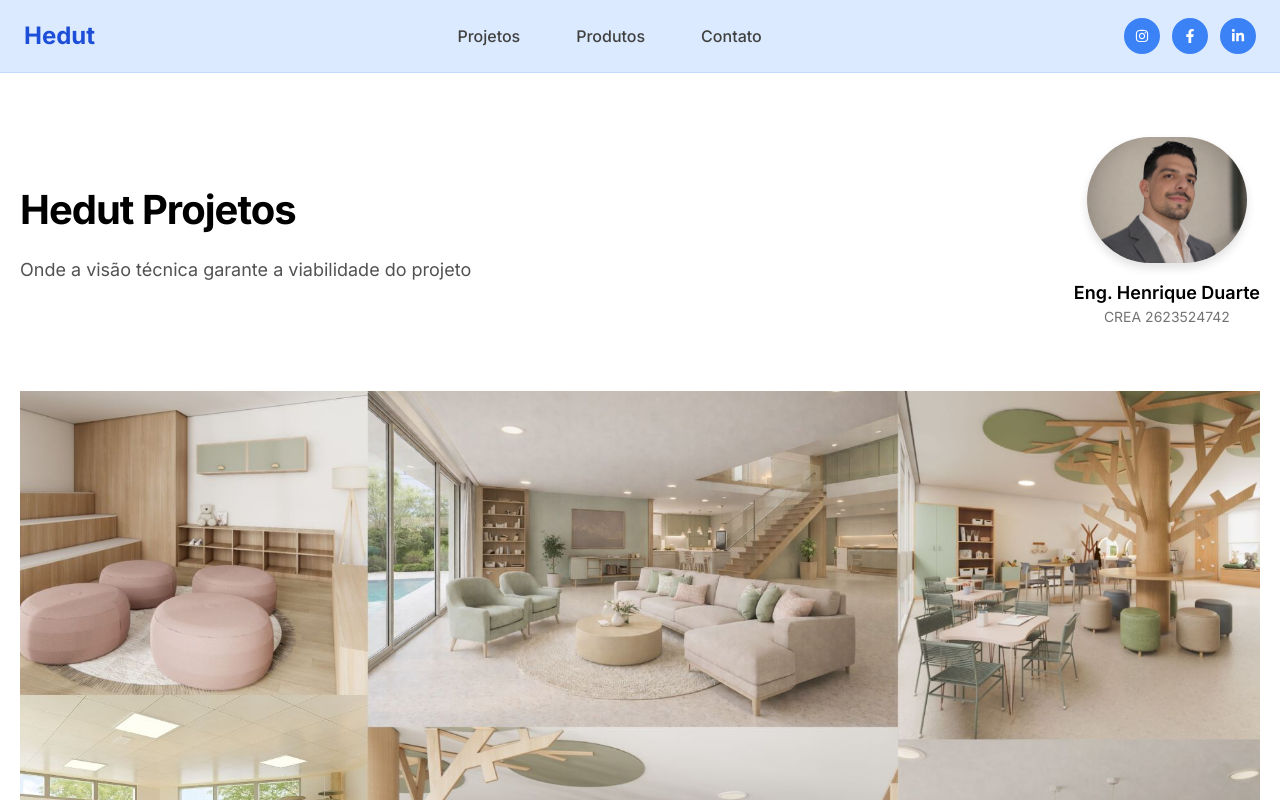
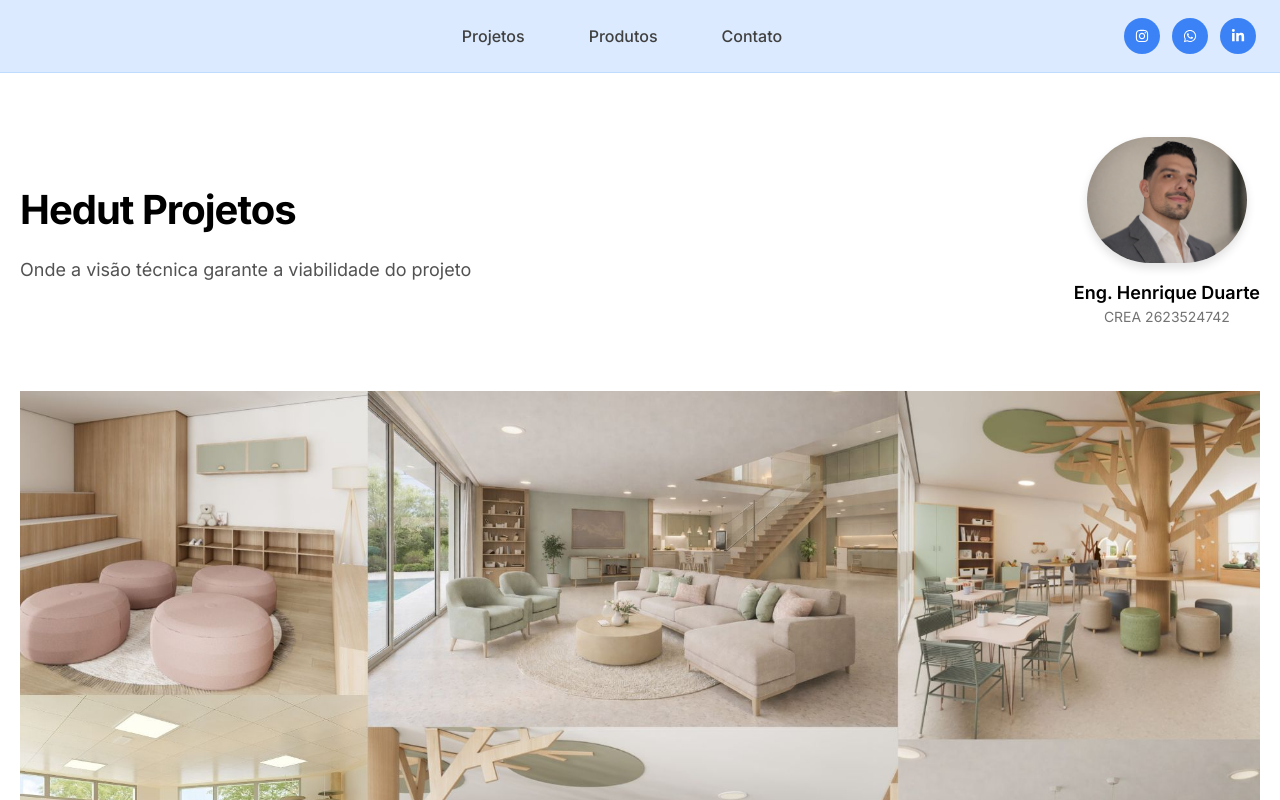
Before and after one commit to rickfelipe20-lgtm/Hedut, a Next.js app: page / in a window 1280 px wide. Shown: the top 800 px of the page. Built offline with nearby package versions, Linux system fonts and the light colour scheme.

Commit message:
Update header.tsx

```diff
--- a/src/app/_components/header.tsx
+++ b/src/app/_components/header.tsx
@@ -2,7 +2,7 @@
 
 import Link from "next/link";
 import { usePathname } from "next/navigation";
-import { FaInstagram, FaLinkedinIn, FaFacebookF } from "react-icons/fa";
+import { FaInstagram, FaLinkedinIn, FaWhatsapp } from "react-icons/fa";
 
 const Header = () => {
   const pathname = usePathname();
@@ -18,19 +18,19 @@ const Header = () => {
     <header className="w-full bg-blue-100 border-b border-blue-200">
       <div className="max-w-7xl mx-auto px-6 py-4 flex items-center justify-between">
 
-        {/* Logo */}
-        <Link href="/" className="text-2xl font-bold text-blue-700">
-          Hedut
-        </Link>
+        {/* Espaço vazio à esquerda (para equilibrar layout) */}
+        <div className="w-24" />
 
-        {/* Menu */}
-        <nav className="flex gap-6 text-base font-medium">
+        {/* Menu CENTRALIZADO */}
+        <nav className="flex gap-8 text-base font-medium">
           <Link href="/projetos" className={linkStyle("/projetos")}>
             Projetos
           </Link>
+
           <Link href="/produtos" className={linkStyle("/produtos")}>
             Produtos
           </Link>
+
           <Link href="/contatos" className={linkStyle("/contatos")}>
             Contato
           </Link>
@@ -49,7 +49,7 @@ const Header = () => {
             href="#"
             className="w-9 h-9 flex items-center justify-center rounded-full bg-blue-500 text-white hover:bg-blue-700 transition"
           >
-            <FaFacebookF size={14} />
+            <FaWhatsapp size={14} />
           </a>
 
           <a
```
